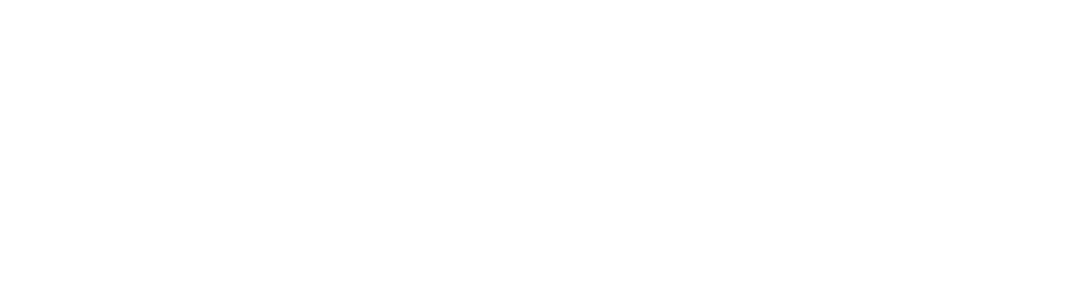
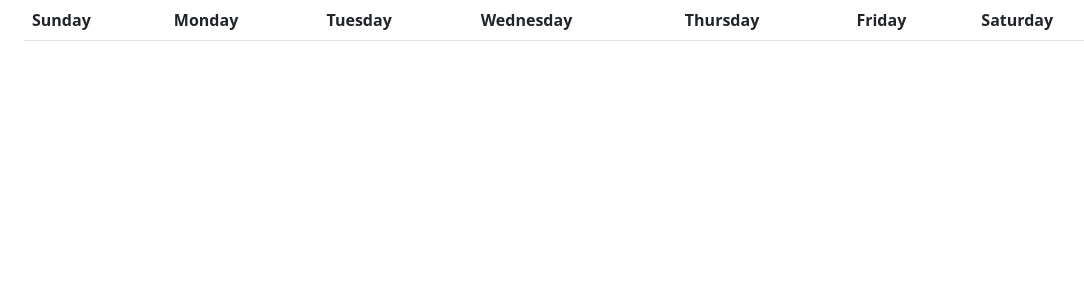
Before and after one commit to norbos/calendar, a React (Create React App) app: page / in a window 1280 px wide. Shown: the top 300 px of the page, without its empty margins (58-1142 px from the left). Built offline with nearby package versions, Linux system fonts and the light colour scheme.

Commit message:
Added calendar header

```diff
--- a/src/Calendar.js
+++ b/src/Calendar.js
@@ -4,7 +4,7 @@
 function Calendar() {
   return (
     <div>
-      <table>
+      <table className="table">
         <Header />
         <Body />
       </table>
--- a/src/Header.js
+++ b/src/Header.js
@@ -1,11 +1,15 @@
 
 function Header() {
 
-    var date = new Date('05/29/2022');
+    var weekDays = ['Sunday', 'Monday', 'Tuesday', 'Wednesday', 'Thursday', 'Friday', 'Saturday'];
 
     return (
         <thead>
-
+            <tr>
+                {
+                    weekDays.map(day => <th>{day}</th>)
+                }
+            </tr>
         </thead>
     );
   }
```
